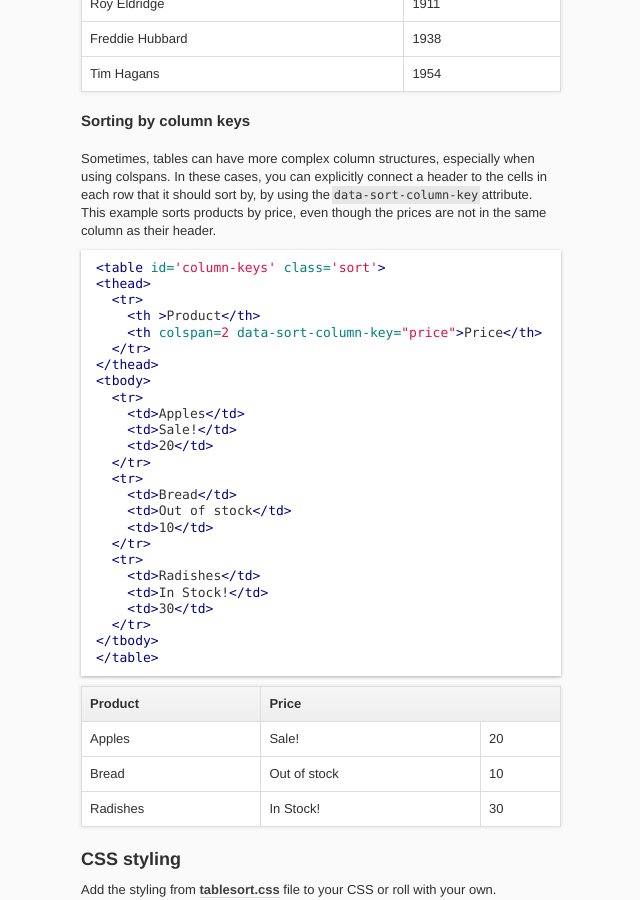
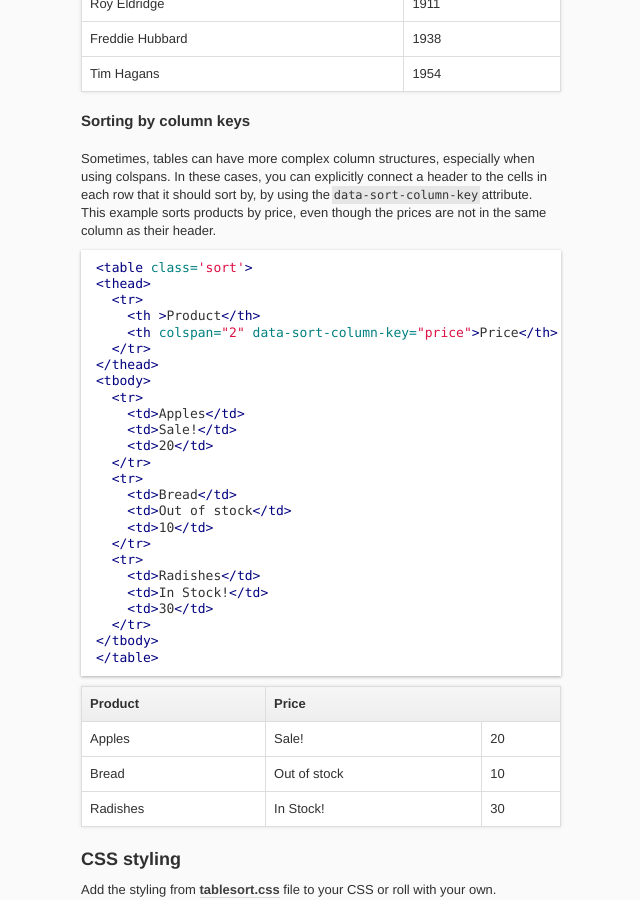
Before and after one commit to tristen/tablesort, a Jekyll site: the page built from demo/index.md, in a window 1280 px wide and 900 px high, scrolled down 3382 px. Shown: the whole window, without its empty margins (319-959 px from the left). Built offline with Jekyll 4.4.1, drawn with Linux system fonts in a browser that asks for light colours; our own code applies the rules of GitHub Pages for plain Markdown files.

Commit message:
PR Feedback

```diff
--- a/demo/index.md
+++ b/demo/index.md
@@ -213,11 +213,11 @@
 
 This example sorts products by price, even though the prices are not in the same column as their header.
 
-{% highlight html %}<table id='column-keys' class='sort'>
+{% highlight html %}<table class='sort'>
 <thead>
   <tr>
     <th >Product</th>
-    <th colspan=2 data-sort-column-key="price">Price</th>
+    <th colspan="2" data-sort-column-key="price">Price</th>
   </tr>
 </thead>
 <tbody>
@@ -244,7 +244,7 @@
 <thead>
   <tr>
     <th>Product</th>
-    <th colspan=2 data-sort-column-key="price">Price</th>
+    <th colspan="2" data-sort-column-key="price">Price</th>
   </tr>
 </thead>
 <tbody>
```
Also changed, not shown: other parts of demo/index.md (+1 -0 lines).
